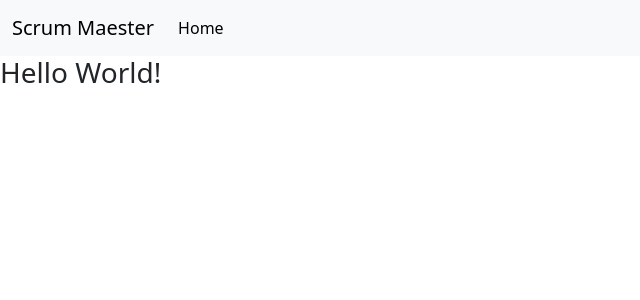
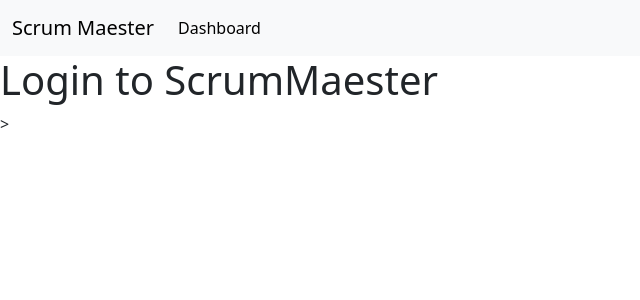
Before and after one commit to BenMilesRocks/3-scrummaester, a Flask app: page / in a window 1280 px wide. Shown: the top 300 px of the page, without its empty margins (0-640 px from the left). Run offline with Flask 3, Linux system fonts and the light colour scheme; parts of the project's set-up code (start-up, migrations or seed data) failed here and were passed over.

Commit message:
adds login.html as landing page

```diff
--- a/app.py
+++ b/app.py
@@ -12,6 +12,10 @@ login = LoginManager()
 #Route to Login if not logged in, Dashboard if logged in
 @app.route("/")
 def index():
+    return render_template("login.html", page_title= "Login")
+
+@app.route("/index")
+def index():
     return render_template("index.html", page_title= "Home")
 
 if __name__ == "__main__":
--- a/templates/base.html
+++ b/templates/login.html
@@ -3,29 +3,28 @@
 <head>
     <meta charset="UTF-8">
     <meta name="viewport" content="width=device-width, initial-scale=1.0">
-    <title>Scrum Maester</title>
+    <title>Scrum Maester | Login</title>
     <link href="https://cdn.jsdelivr.net/npm/bootstrap@5.3.3/dist/css/bootstrap.min.css" rel="stylesheet" integrity="sha384-QWTKZyjpPEjISv5WaRU9OFeRpok6YctnYmDr5pNlyT2bRjXh0JMhjY6hW+ALEwIH" crossorigin="anonymous">
     <script defer src="https://cdn.jsdelivr.net/npm/bootstrap@5.3.3/dist/js/bootstrap.bundle.min.js" integrity="sha384-YvpcrYf0tY3lHB60NNkmXc5s9fDVZLESaAA55NDzOxhy9GkcIdslK1eN7N6jIeHz" crossorigin="anonymous"></script>
 </head>
 <body>
     <nav class="navbar navbar-expand-lg bg-body-tertiary">
         <div class="container-fluid">
-          <a class="navbar-brand" href={{ url_for('index') }}>Scrum Maester</a>
+          <a class="navbar-brand" href={{ url_for('login') }}>Scrum Maester</a>
           <button class="navbar-toggler" type="button" data-bs-toggle="collapse" data-bs-target="#navbarNav" aria-controls="navbarNav" aria-expanded="false" aria-label="Toggle navigation">
             <span class="navbar-toggler-icon"></span>
           </button>
           <div class="collapse navbar-collapse" id="navbarNav">
             <ul class="navbar-nav">
               <li class="nav-item">
-                <a class="nav-link active" aria-current="page" href={{ url_for('index') }}>Home</a>
+                <a class="nav-link active" aria-current="page" href={{ url_for('index') }}>Dashboard</a>
               </li>
             </ul>
           </div>
         </div>
       </nav>
 
-    {% block content %}
-    {% endblock %}
+    <h1>Login to ScrumMaester</h1>>
 
 </body>
 </html>
```
Also changed, not shown: readme.md.
